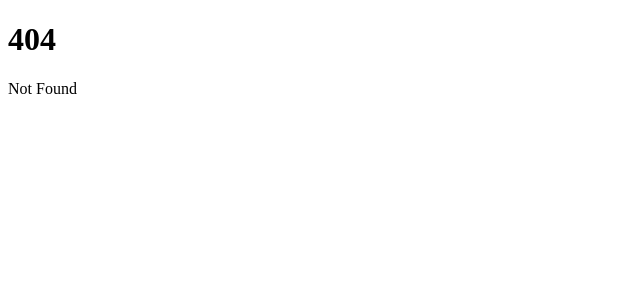
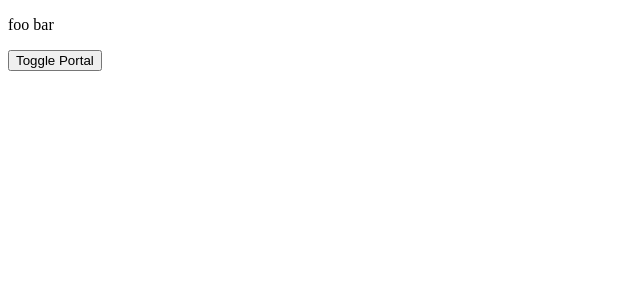
Before and after one commit to ayuzaka/svelte-cloudflare-pages, a SvelteKit app: page /portal in a window 1280 px wide. Before the commit this address had no page. Shown: the top 300 px of the page, without its empty margins (0-640 px from the left). Built offline with nearby package versions, Linux system fonts and the light colour scheme.

Commit message:
feat: add portal component

```diff
--- /dev/null
+++ b/src/lib/components/Portal.svelte
@@ -0,0 +1,17 @@
+<script lang="ts">
+	import { onMount, onDestroy } from 'svelte';
+
+	let ref: HTMLElement;
+
+	onMount(() => {
+		document.body.appendChild(ref);
+	});
+
+	onDestroy(() => {
+		document.body.removeChild(ref);
+	});
+</script>
+
+<div bind:this={ref}>
+	<slot />
+</div>
--- /dev/null
+++ b/src/routes/portal/+page.svelte
@@ -0,0 +1,18 @@
+<script lang="ts">
+	import Portal from '../../lib/components/Portal.svelte';
+
+	let displayPortal = false;
+
+	function togglePortal() {
+		displayPortal = !displayPortal;
+	}
+</script>
+
+<div>
+	<p>foo bar</p>
+	{#if displayPortal}
+		<Portal>Portal contents</Portal>
+	{/if}
+</div>
+
+<button type="button" on:click={togglePortal}> Toggle Portal </button>
--- /dev/null
+++ b/src/routes/portal/+page.ts
@@ -0,0 +1 @@
+export const csr = true;
```
